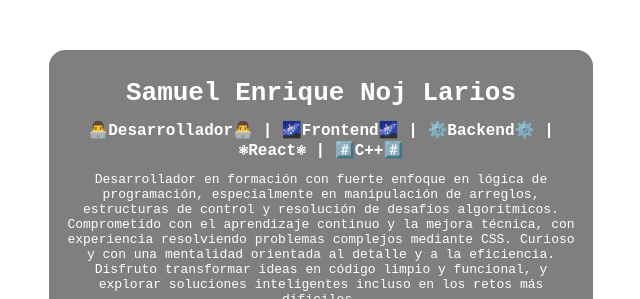
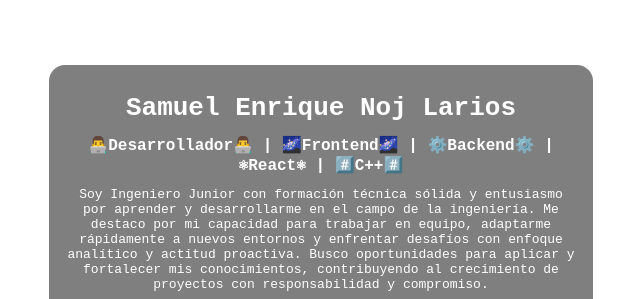
Before and after one commit to Saam-beep/Sam-card, a plain HTML site: page index.html in a window 1280 px wide. Shown: the part 194-493 px from the top of the page, without its empty margins (319-959 px from the left). Drawn offline with nearby package versions, Linux system fonts and the light colour scheme.

Commit message:
modified

```diff
--- a/index.html
+++ b/index.html
@@ -14,7 +14,7 @@
         <img src="" alt="" height="">
         <h1 class="card_title">Samuel Enrique Noj Larios</h1>
         <h2 class="card_subtitle">👨‍💻Desarrollador👨‍💻 | 🌌Frontend🌌 | ⚙️Backend⚙️ | ⚛React⚛ | #️⃣C++#️⃣</h2>
-        <p class="card_text">Desarrollador en formación con fuerte enfoque en lógica de programación, especialmente en manipulación de arreglos, estructuras de control y resolución de desafíos algorítmicos. Comprometido con el aprendizaje continuo y la mejora técnica, con experiencia resolviendo problemas complejos mediante CSS. Curioso y con una mentalidad orientada al detalle y a la eficiencia. Disfruto transformar ideas en código limpio y funcional, y explorar soluciones inteligentes incluso en los retos más dificiles.</p>
+        <p class="card_text">Soy Ingeniero Junior con formación técnica sólida y entusiasmo por aprender y desarrollarme en el campo de la ingeniería. Me destaco por mi capacidad para trabajar en equipo, adaptarme rápidamente a nuevos entornos y enfrentar desafíos con enfoque analítico y actitud proactiva. Busco oportunidades para aplicar y fortalecer mis conocimientos, contribuyendo al crecimiento de proyectos con responsabilidad y compromiso.</p>
         <ul class="list">
             <li>
                 <a href="https://www.linkedin.com/in/noj-larios-samuel-enrique-b18ba92a2/" target="_blank" rel="noopener noreferrer" class="link">
```
